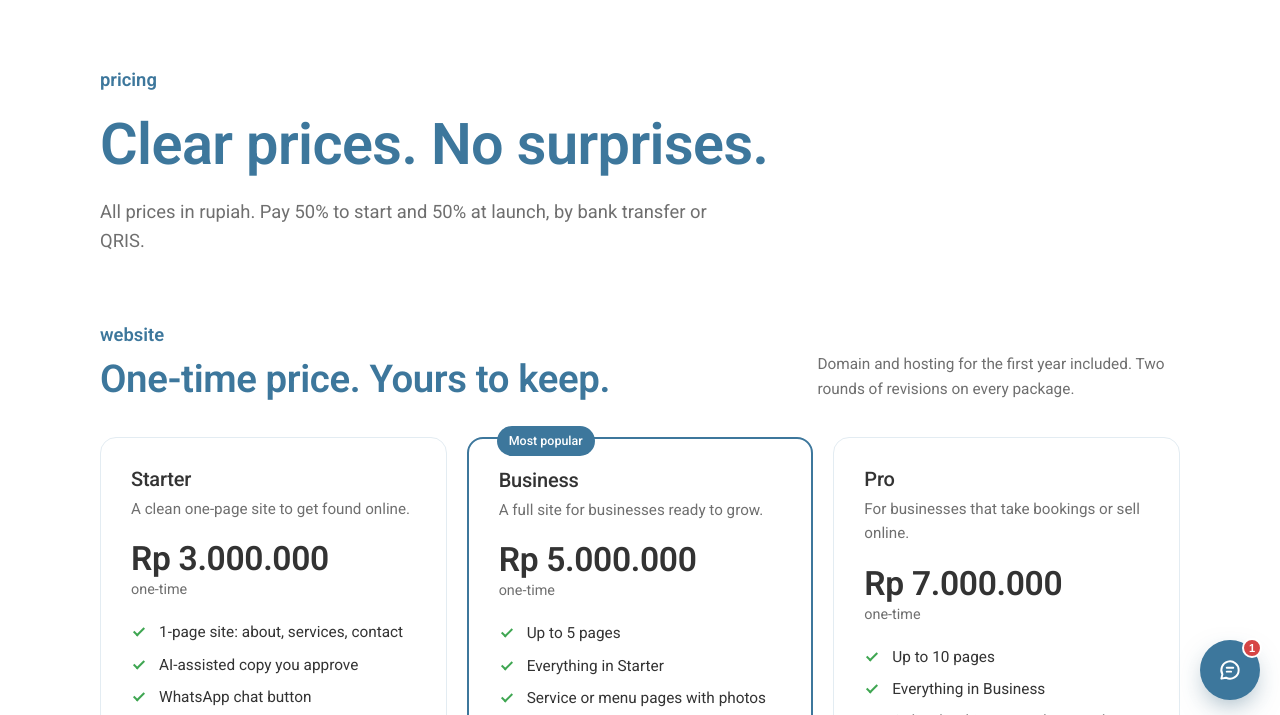
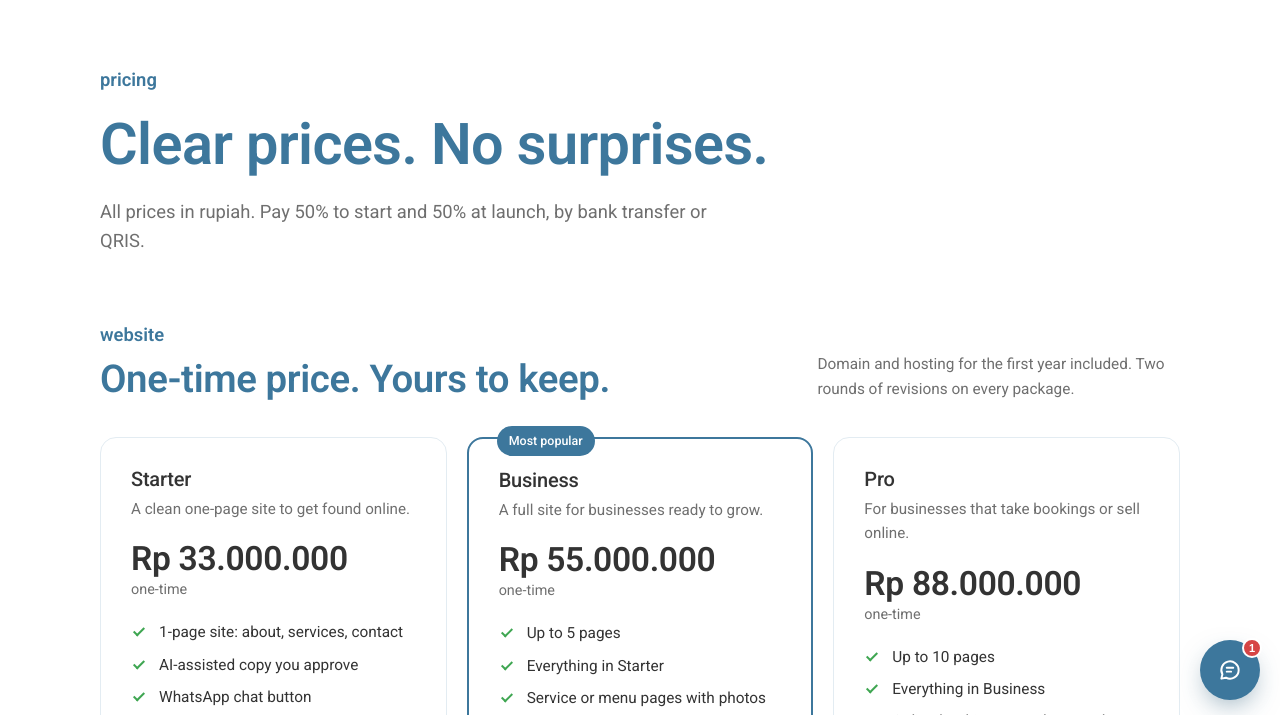
Before and after one commit to stellanurina/stellas-digital-1, a plain HTML site: page pricing.html in a window 1280 px wide. Shown: the part 80-795 px from the top of the page. Drawn offline with Linux system fonts and the light colour scheme.

Commit message:
Update pricing for Starter, Business, and Pro plans

```diff
--- a/pricing.html
+++ b/pricing.html
@@ -48,19 +48,19 @@
       <div class="plans">
         <article class="plan">
   <div class="plan-head"><h3>Starter</h3><p>A clean one-page site to get found online.</p></div>
-  <div><div class="price">Rp 3.000.000</div><div class="price-sub">one-time</div></div>
+  <div><div class="price">Rp 33.000.000</div><div class="price-sub">one-time</div></div>
   <ul class="checks"><li>1-page site: about, services, contact</li><li>AI-assisted copy you approve</li><li>WhatsApp chat button</li><li>Google Business Profile setup</li><li>Domain + hosting for year one</li></ul>
   <a class="btn btn-ghost" href="contact.html">Choose Starter</a>
 </article>
         <article class="plan featured"><span class="badge">Most popular</span>
   <div class="plan-head"><h3>Business</h3><p>A full site for businesses ready to grow.</p></div>
-  <div><div class="price">Rp 5.000.000</div><div class="price-sub">one-time</div></div>
+  <div><div class="price">Rp 55.000.000</div><div class="price-sub">one-time</div></div>
   <ul class="checks"><li>Up to 5 pages</li><li>Everything in Starter</li><li>Service or menu pages with photos</li><li>Basic SEO and Google Maps</li><li>Contact form to email or WhatsApp</li><li>30-minute training to edit it yourself</li></ul>
   <a class="btn btn-primary" href="contact.html">Choose Business</a>
 </article>
         <article class="plan">
   <div class="plan-head"><h3>Pro</h3><p>For businesses that take bookings or sell online.</p></div>
-  <div><div class="price">Rp 7.000.000</div><div class="price-sub">one-time</div></div>
+  <div><div class="price">Rp 88.000.000</div><div class="price-sub">one-time</div></div>
   <ul class="checks"><li>Up to 10 pages</li><li>Everything in Business</li><li>Online booking or product catalog</li><li>Blog with 3 starter articles</li><li>Bahasa Indonesia + English</li><li>Google Analytics setup</li></ul>
   <a class="btn btn-ghost" href="contact.html">Choose Pro</a>
 </article>
```
